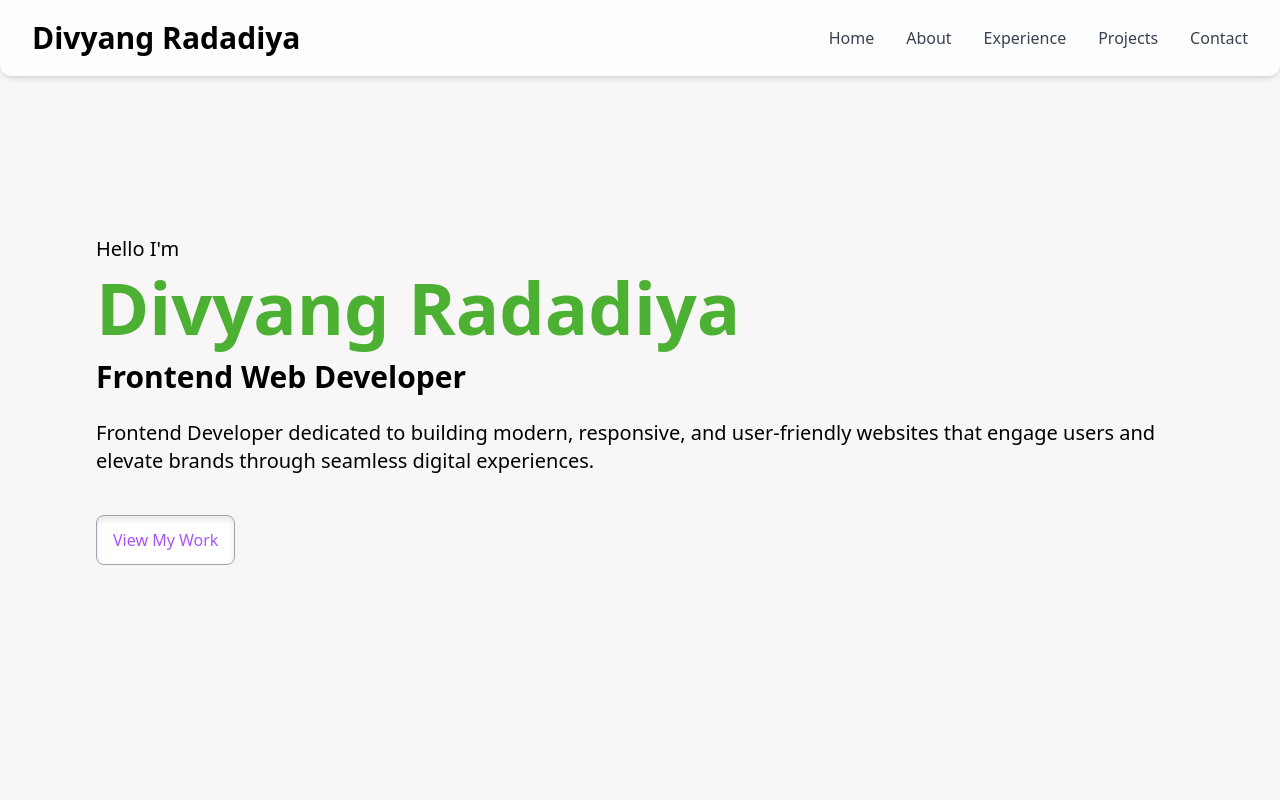
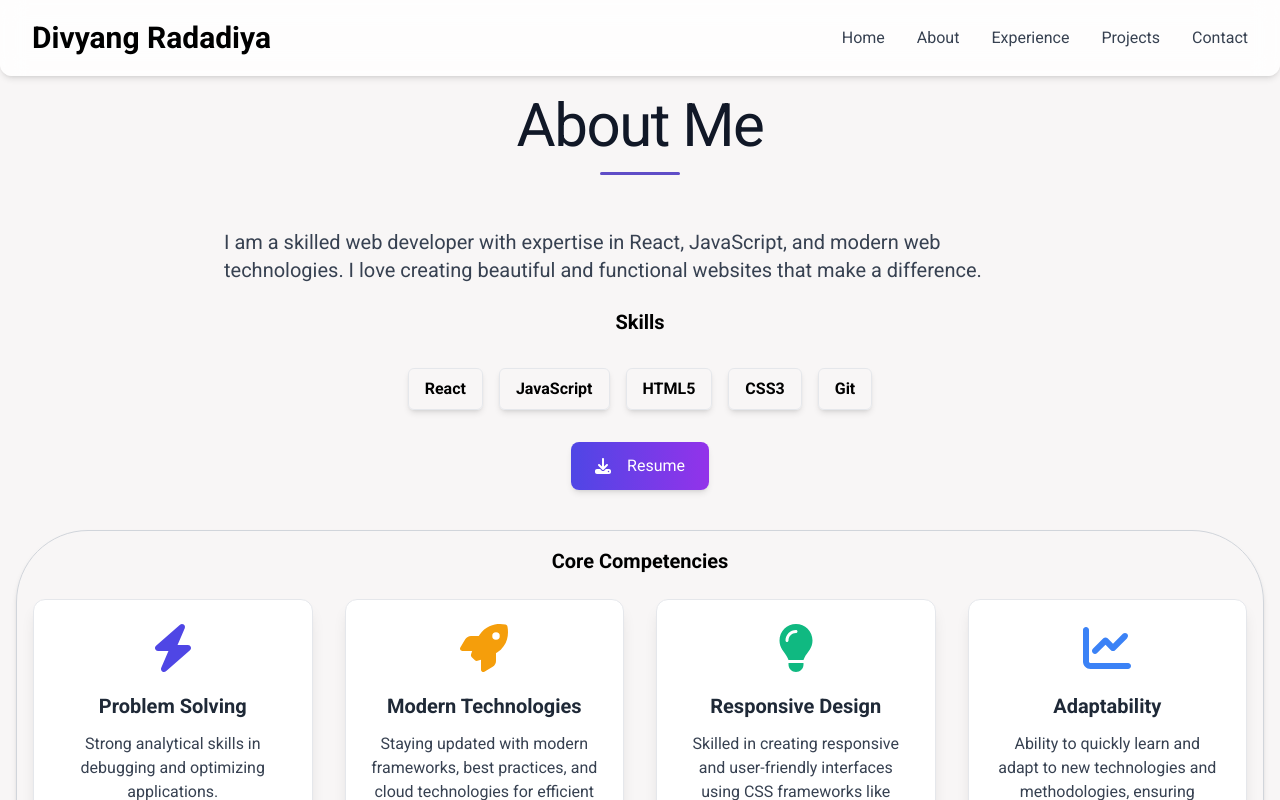
Before and after one commit to DivyangRadadiya3/portfolio, a React (Vite) app: page / in a window 1280 px wide. Shown: the top 800 px of the page. Built offline with nearby package versions, Linux system fonts and the light colour scheme.

Commit message:
Normalize line endings

```diff
--- a/index.html
+++ b/index.html
@@ -4,7 +4,11 @@
     <meta charset="UTF-8" />
     <link rel="icon" type="image/svg+xml" href="/dr.png" />
     <meta name="viewport" content="width=device-width, initial-scale=1.0" />
-    <link href="https://fonts.googleapis.com/css2?family=Plus+Jakarta+Sans:wght@400;500;600;700&amp;display=swap" rel="stylesheet">
+    <link rel="preconnect" href="https://fonts.googleapis.com">
+    <link rel="preconnect" href="https://fonts.gstatic.com" crossorigin>
+    <link href="https://fonts.googleapis.com/css2?family=Roboto:wght@400;700&display=swap" rel="stylesheet">
+    <!-- <link rel="stylesheet" href="style.css"> -->
+
     <title>Portfolio</title>
   </head>
   <body data-aos-easing="ease" data-aos-duration="400" data-aos-delay="0">
--- a/src/App.jsx
+++ b/src/App.jsx
@@ -214,12 +214,13 @@ const App = memo(() => {
             handleSmoothScroll={handleSmoothScroll}
           />
           <Suspense fallback={<div>Loading...</div>}>
-            <HeroSection handleSmoothScroll={handleSmoothScroll} />
             <AboutSection
               skills={skills}
               coreCompetencies={coreCompetencies}
               education={education}
             />
+            <HeroSection handleSmoothScroll={handleSmoothScroll} />
+
             <ExperienceSection experience={data.experience} />
             <ProjectsSection
               projectData={data.projectData}
--- a/src/components/about/Cards.jsx
+++ b/src/components/about/Cards.jsx
@@ -1,13 +1,15 @@
 import React, { memo } from "react";
 import { FontAwesomeIcon } from "@fortawesome/react-fontawesome";
 
-const SkillCard = memo(({ label, colorClass }) => {
+const SkillCard = memo(({ label, colorClass, delay }) => {
   return (
-    <div className="flex flex-col items-center group relative animate-fade-up">
-      <div className="px-3 py-2 sm:px-4 bg-green-100 rounded-md shadow-md border border-green-200 transition-transform duration-300 transform hover:scale-110 hover:shadow-lg">
-        <span className="font-semibold">
-          {label}
-        </span>
+    <div
+      className={`flex flex-col items-center group relative transition-all duration-300 opacity-0 animate-slideInLeft delay-[${delay}ms]`}
+    >
+      <div
+        className={`px-3 py-2 sm:px-4 ${colorClass} rounded-md shadow-md border transition-transform duration-300 transform hover:scale-110 hover:shadow-lg`}
+      >
+        <span className="font-semibold">{label}</span>
       </div>
     </div>
   );
@@ -35,9 +37,9 @@ const EducationCard = memo(
   }
 );
 
-const CoreCompetencyCard = memo(({ icon, title, description, color }) => {
+const CoreCompetencyCard = memo(({ icon, title, description, color,delay }) => {
   return (
-    <div className="bg-white p-6 rounded-xl shadow-lg transition-all duration-300 hover:shadow-xl border border-gray-200">
+    <div className={`bg-white p-6 rounded-xl shadow-lg hover:shadow-xl border border-gray-200 group relative transition-all duration-300 opacity-0 animate-fade-in delay-[${delay}ms]`}>
       <div className="flex flex-col items-center justify-center text-center">
         <FontAwesomeIcon
           icon={icon}
--- a/src/components/about/CoreCompetencies.jsx
+++ b/src/components/about/CoreCompetencies.jsx
@@ -15,6 +15,8 @@ const CoreCompetencies = ({ coreCompetencies }) => {
             title={title}
             description={description}
             color={color}
+            delay={index * 300}
+
           />
         ))}
       </div>
--- a/src/components/about/Skills.jsx
+++ b/src/components/about/Skills.jsx
@@ -7,9 +7,14 @@ const Skills = ({ skills }) => {
       <h3 className="text-xl text-center font-semibold mb-4 animate-zoom-in-up">
         Skills
       </h3>
-      <div className="flex flex-wrap items-center justify-center gap-4 p-4 ">
-        {skills.map(({ id, label, colorClass }) => (
-          <SkillCard key={id} label={label} colorClass={colorClass} />
+      <div className="flex flex-wrap items-center justify-center gap-4 p-4">
+        {skills.map(({ id, label, colorClass }, index) => (
+          <SkillCard
+            key={id}
+            label={label}
+            colorClass={colorClass}
+            delay={index * 300}
+          />
         ))}
       </div>
     </div>
--- a/src/index.css
+++ b/src/index.css
@@ -1,3 +1,9 @@
 @tailwind base;
 @tailwind components;
 @tailwind utilities;
+
+@layer base {
+  body {
+    font-family: 'Roboto', sans-serif;
+  }
+}
--- a/tailwind.config.js
+++ b/tailwind.config.js
@@ -22,6 +22,8 @@ module.exports = {
         "fade-up": "fade-up 3s forwards",
         "bounce-up": "bounce-up 3s forwards",
         "slide-right": "slide-right 3s forwards",
+        "slideInLeft": "slideInLeft 3s forwards",
+        "slideInUp": "slideInUp 3s forwards", // Changed to slideInUp
         "zoom-in-up": "zoom-in-up 2s forwards",
         "flip-left": "flip-left 0.5s forwards",
       },
@@ -43,6 +45,14 @@ module.exports = {
           "0%": { transform: "translateX(-100%)" },
           "100%": { transform: "translateX(0)" },
         },
+        "slideInLeft": { // Keyframes for slideInLeft
+          "0%": { transform: "translateX(-100%)", opacity: "0" },
+          "100%": { transform: "translateX(0)", opacity: "1" },
+        },
+        "slideInUp": { // Keyframes for slideInUp
+          "0%": { transform: "translateY(100%)", opacity: "0" },
+          "100%": { transform: "translateY(0)", opacity: "1" },
+        },
         "zoom-in-up": {
           "0%": { opacity: "0", transform: "translateY(20px) scale(0.5)" },
           "100%": { opacity: "1", transform: "translateY(0) scale(1)" },
```
